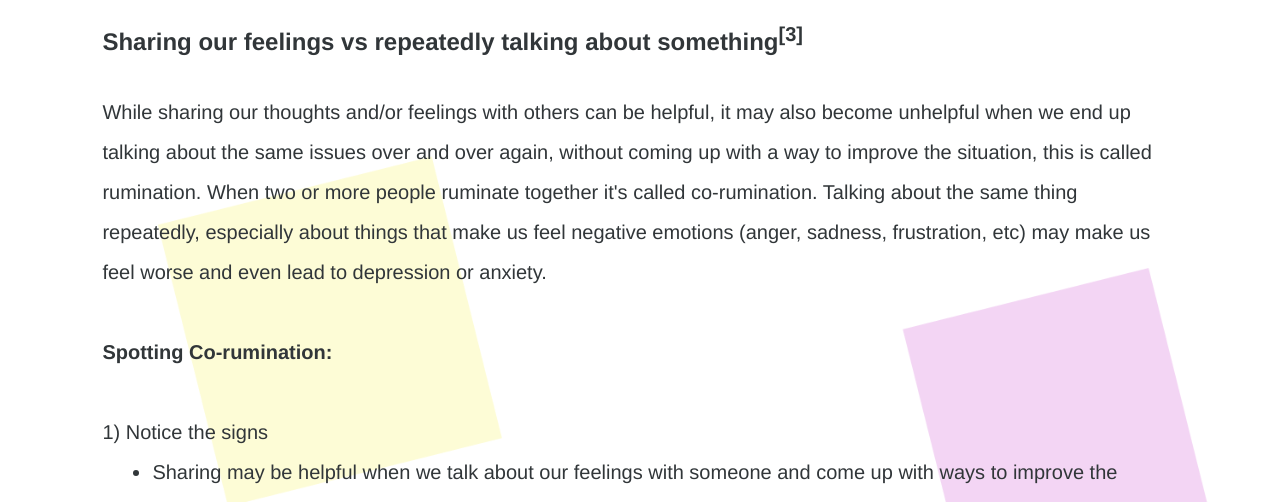
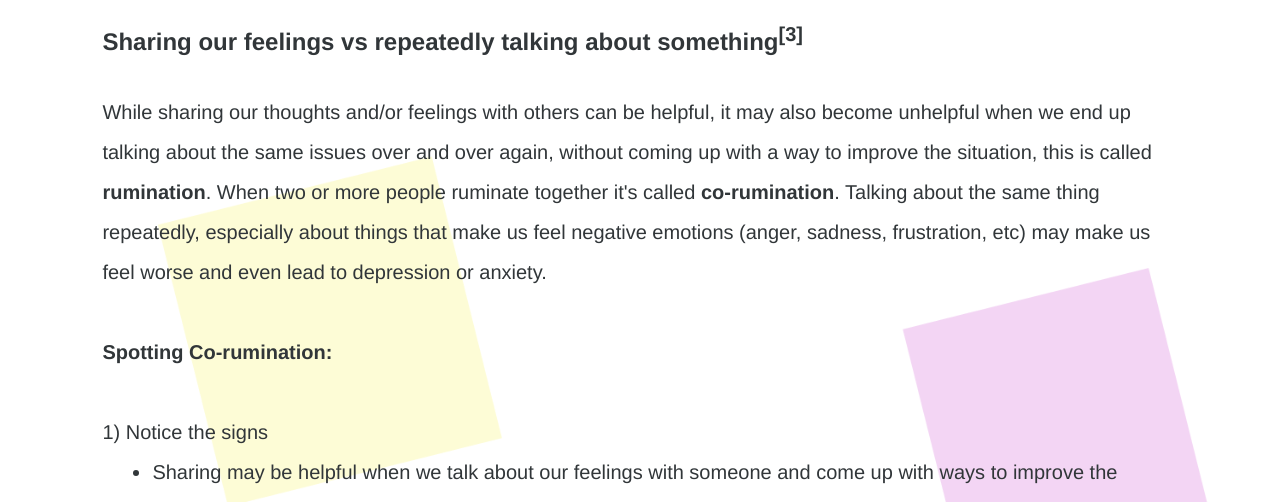
Before and after one commit to seekla/Selfmemos, a plain HTML site: page talk.html in a window 1280 px wide. Shown: the part 1778-2280 px from the top of the page. Drawn offline with Linux system fonts and the light colour scheme.

Commit message:
ruminate/co

```diff
--- a/talk.html
+++ b/talk.html
@@ -79,7 +79,7 @@
     <br>
     <br>
     <p class="talk">
-        While sharing our thoughts and/or feelings with others can be helpful, it may also become unhelpful when we end up talking about the same issues over and over again, without coming up with a way to improve the situation, this is called rumination. When two or more people ruminate together it&apos;s called co-rumination. Talking about the same thing repeatedly, especially about things that make us feel negative emotions (anger, sadness, frustration, etc) may make us feel worse and even lead to depression or anxiety.
+        While sharing our thoughts and/or feelings with others can be helpful, it may also become unhelpful when we end up talking about the same issues over and over again, without coming up with a way to improve the situation, this is called <strong>rumination</strong>. When two or more people ruminate together it&apos;s called <strong>co-rumination</strong>. Talking about the same thing repeatedly, especially about things that make us feel negative emotions (anger, sadness, frustration, etc) may make us feel worse and even lead to depression or anxiety.
         <br>
         <br>
         <strong>Spotting Co-rumination&#58;</strong>
```
